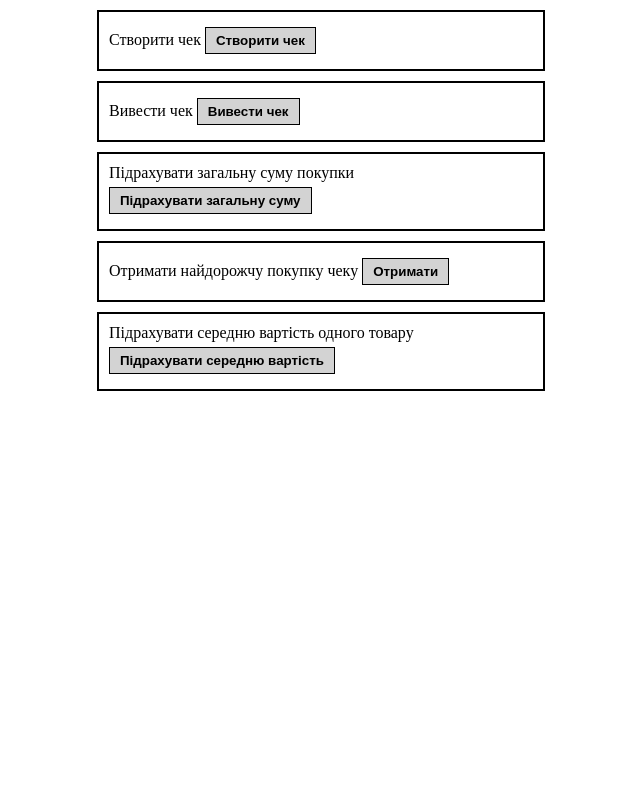
After one commit to AndriiBabushko/Frontend, a PHP site: page /task4_arrays/html/task4_2.html in a window 1280 px wide. The commit adds this page. Shown: the whole page, without its empty margins (319-959 px from the left). Run offline with PHP 8.4, Linux system fonts and the light colour scheme.

Commit message:
Finish task 4.2 in Lab 2

```diff
--- a/Lab2/src/task4_arrays/html/task4_1.html
+++ b/Lab2/src/task4_arrays/html/task4_1.html
@@ -5,7 +5,7 @@
     <meta name="viewport" content="width=device-width, initial-scale=1.0, minimum-scale=1.0">
     <meta http-equiv="X-UA-Compatible" content="ie=edge">
     <title>Task 4.1</title>
-    <link rel="stylesheet" href="../styles/css/task4.css">
+    <link rel="stylesheet" href="../styles/css/task4_1.css">
 </head>
 <body>
 <div class="wrapper">
--- /dev/null
+++ b/Lab2/src/task4_arrays/html/task4_2.html
@@ -0,0 +1,43 @@
+<!doctype html>
+<html lang="en">
+<head>
+    <meta charset="UTF-8">
+    <meta name="viewport" content="width=device-width, initial-scale=1.0, minimum-scale=1.0">
+    <meta http-equiv="X-UA-Compatible" content="ie=edge">
+    <title>Task 4.2</title>
+    <link rel="stylesheet" href="../styles/css/task4_2.css">
+</head>
+<body>
+<div class="wrapper">
+    <div class="container">
+        <section class="button__section">
+            <label for="buttonCreateReceipt" class="createList">Створити чек</label>
+            <input type="button" value="Створити чек" id="buttonCreateReceipt">
+            <div id=outputCreateReceiptField"></div>
+        </section>
+        <section class="button__section">
+            <label for="buttonOutputReceipt">Вивести чек</label>
+            <input type="button" value="Вивести чек" id="buttonOutputReceipt">
+            <div id="outputReceiptField"></div>
+        </section>
+        <section class="button__section">
+            <label for="buttonCountTotalReceiptSum">Підрахувати загальну суму покупки</label>
+            <input type="button" value="Підрахувати загальну суму" id="buttonCountTotalReceiptSum">
+            <div id="outputCountTotalReceiptSumField"></div>
+        </section>
+        <section class="button__section">
+            <label for="buttonGetMostExpensivePurchase">Отримати найдорожчу покупку чеку</label>
+            <input type="button" value="Отримати" id="buttonGetMostExpensivePurchase">
+            <div id="outputGetMostExpensivePurchaseField"></div>
+        </section>
+        <section class="button__section">
+            <label for="buttonCountAverageCostPurchase">Підрахувати середню вартість одного товару</label>
+            <input type="button" value="Підрахувати середню вартість" id="buttonCountAverageCostPurchase">
+            <div id="outputCountAverageCostPurchaseField"></div>
+        </section>
+    </div>
+</div>
+
+<script src="../js/task4_2.js"></script>
+</body>
+</html>
--- /dev/null
+++ b/Lab2/src/task4_arrays/js/task4_2.js
@@ -0,0 +1,107 @@
+'use strict';
+
+function getRandomFloat(fromNumber, toNumber) {
+    return Math.round((Math.random() * (toNumber - fromNumber) + fromNumber) * 100) / 100;
+}
+
+function getRandomInt(fromNumber, toNumber) {
+    return Math.round(Math.random() * (toNumber - fromNumber) + fromNumber);
+}
+
+function Receipt(productName, productCount, productPrice){
+    this.productName = productName;
+    this.productCount = productCount;
+    this.productPrice = productPrice;
+}
+
+function createReceipt() {
+    let newReceipt = [];
+    let someProductNames = ['Помідори', 'Кетчуп', 'Гречка', 'Гарбуз', 'Печиво',
+        'Вода', 'Вино', 'Виноград', 'Манго', 'Соняшникова олія'];
+
+    for (let i = 0; i < 10; i++) {
+        newReceipt.push(new Receipt(someProductNames[i], getRandomInt(0, 10), getRandomFloat(1, 250)));
+    }
+
+    return newReceipt;
+}
+
+function getReceiptOutput(receipt){
+    let outputString = '';
+
+    for (let i = 0; i < receipt.length; i++) {
+        outputString += `<section class="outputSection"><p class="id">№${i + 1}</p>`;
+        outputString += `<p>Назва продукту: <strong>${receipt[i].productName}</strong></p>`;
+        outputString += `<p>Кількість для покупки: <strong>${receipt[i].productCount}</strong></p>`;
+        outputString += `<p>Ціна покупки за 1шт./кг.: <strong>${receipt[i].productPrice}</strong></p></section>`;
+    }
+
+    return outputString;
+}
+
+function getTotalReceiptSum(receipt){
+    let receiptSum = 0;
+
+    for (let i = 0; i < receipt.length; i++) {
+        receiptSum += receipt[i].productPrice;
+    }
+
+    return receiptSum;
+}
+
+function getMostExpensivePurchase(receipt){
+    let receiptPrices = [];
+
+    for (let i = 0; i < receipt.length; i++) {
+        receiptPrices.push(receipt[i].productPrice)
+    }
+
+    return Math.max(...receiptPrices);
+}
+
+function countAverageCostPurchase(receipt) {
+    return Math.round((getTotalReceiptSum(receipt) / receipt.length) * 100) / 100;
+}
+
+let receipt = null;
+let buttonCreateReceipt = document.querySelector('#buttonCreateReceipt');
+buttonCreateReceipt.addEventListener('click', () => {
+    receipt = createReceipt();
+    document.getElementById('outputCreateReceiptField"').innerHTML = '<p><strong>Чек створено!</strong></p>';
+});
+
+let buttonOutputReceipt = document.querySelector('#buttonOutputReceipt');
+buttonOutputReceipt.addEventListener('click', () => {
+    if(receipt === null) {
+        document.getElementById('outputReceiptField').innerHTML = '<p><strong>Чек не створений!</strong></p>';
+    } else {
+        document.getElementById('outputReceiptField').innerHTML = getReceiptOutput(receipt);
+    }
+});
+
+let buttonCountTotalReceiptSum = document.querySelector('#buttonCountTotalReceiptSum');
+buttonCountTotalReceiptSum.addEventListener('click', () => {
+    if(receipt === null) {
+        document.getElementById('outputCountTotalReceiptSumField').innerHTML = '<p><strong>Чек не створений!</strong></p>';
+    } else {
+        document.getElementById('outputCountTotalReceiptSumField').innerHTML = `Загальна сума покупки: ${getTotalReceiptSum(receipt)}`
+    }
+});
+
+let buttonGetMostExpensivePurchase = document.querySelector('#buttonGetMostExpensivePurchase');
+buttonGetMostExpensivePurchase.addEventListener('click', () => {
+    if(receipt === null) {
+        document.getElementById('outputGetMostExpensivePurchaseField').innerHTML = '<p><strong>Чек не створений!</strong></p>';
+    } else {
+        document.getElementById('outputGetMostExpensivePurchaseField').innerHTML = `Найдорожчий товар в чеку: ${getMostExpensivePurchase(receipt)}`
+    }
+});
+
+let buttonCountAverageCostPurchase = document.querySelector('#buttonCountAverageCostPurchase');
+buttonCountAverageCostPurchase.addEventListener('click', () => {
+    if(receipt === null) {
+        document.getElementById('outputCountAverageCostPurchaseField').innerHTML = '<p><strong>Чек не створений!</strong></p>';
+    } else {
+        document.getElementById('outputCountAverageCostPurchaseField').innerHTML = `Середня вартість 1 товару в чеку: ${countAverageCostPurchase(receipt)}`
+    }
+});
--- a/Lab2/src/task4_arrays/styles/css/task4.css
+++ b/Lab2/src/task4_arrays/styles/css/task4_2.css
@@ -1,6 +1,7 @@
 * {
   margin: 0;
   padding: 0;
+  box-sizing: border-box;
 }
 
 .wrapper {
@@ -15,7 +16,15 @@
   border: 2px solid black;
   margin: 10px 0;
   padding: 10px;
-  max-width: 30vw;
+  max-width: 35vw;
+}
+.button__section input[type=button] {
+  border: 1px solid black;
+  background-color: lightgrey;
+  padding: 5px 10px;
+  margin: 5px 0;
+  font-weight: bold;
+  cursor: pointer;
 }
 
 .outputSection {
@@ -27,4 +36,4 @@
   padding-bottom: 5px;
 }
 
-/*# sourceMappingURL=task4.css.map */
+/*# sourceMappingURL=task4_2.css.map */
--- /dev/null
+++ b/Lab2/src/task4_arrays/styles/sass/task4_2.sass
@@ -0,0 +1,33 @@
+*
+  margin: 0
+  padding: 0
+  box-sizing: border-box
+
+.wrapper
+  width: 100%
+  height: 100vh
+  display: flex
+  align-items: center
+  flex-direction: column
+
+.button__section
+  border: 2px solid black
+  margin: 10px 0
+  padding: 10px
+  max-width: 35vw
+
+  input[type="button"]
+    border: 1px solid black
+    background-color: lightgrey
+    padding: 5px 10px
+    margin: 5px 0
+    font-weight: bold
+    cursor: pointer
+
+.outputSection
+  border: 1px solid black
+  margin: 10px 0
+
+  p
+    text-align: center
+    padding-bottom: 5px
```
Also changed, not shown: Lab2/src/task4_arrays/styles/css/task4_1.css (added, +30 -0 lines), Lab2/src/task4_arrays/styles/sass/task4_1.sass (renamed from Lab2/src/task4_arrays/styles/sass/task4.sass), 3 other files.
